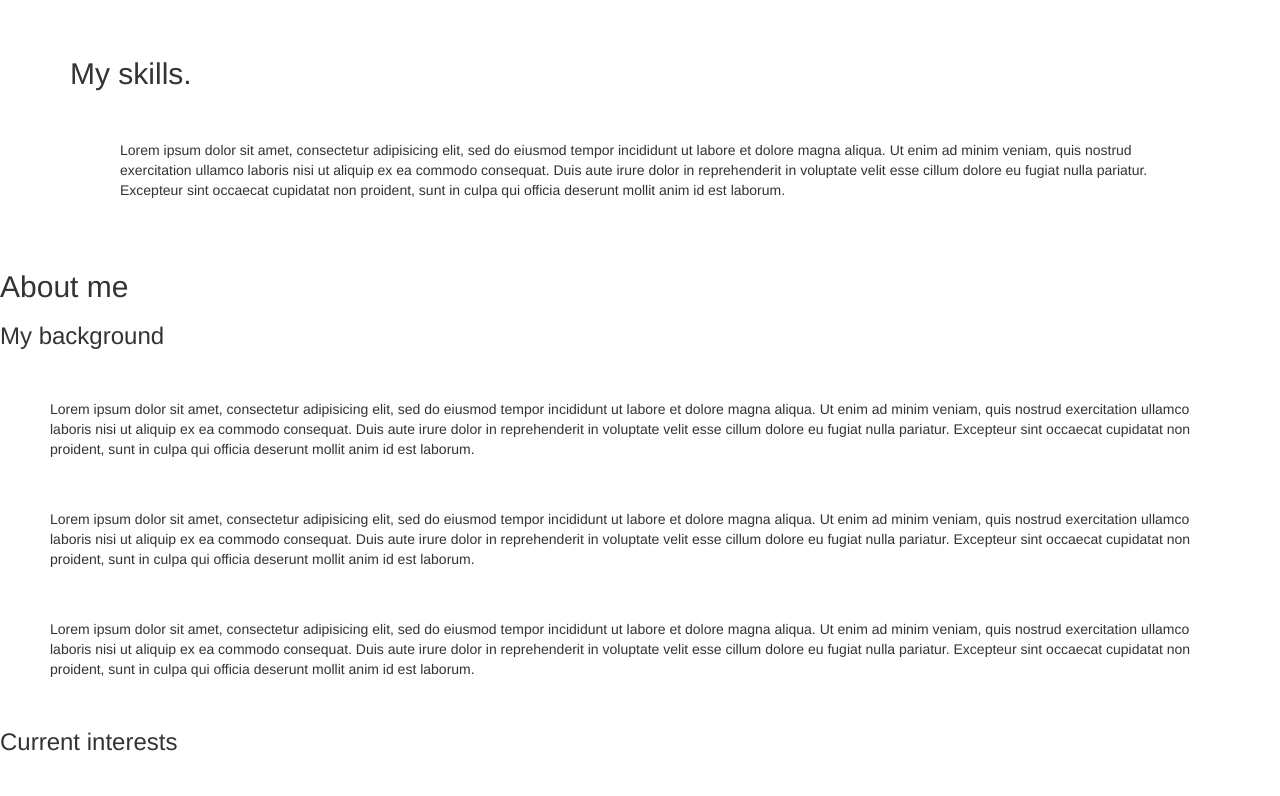
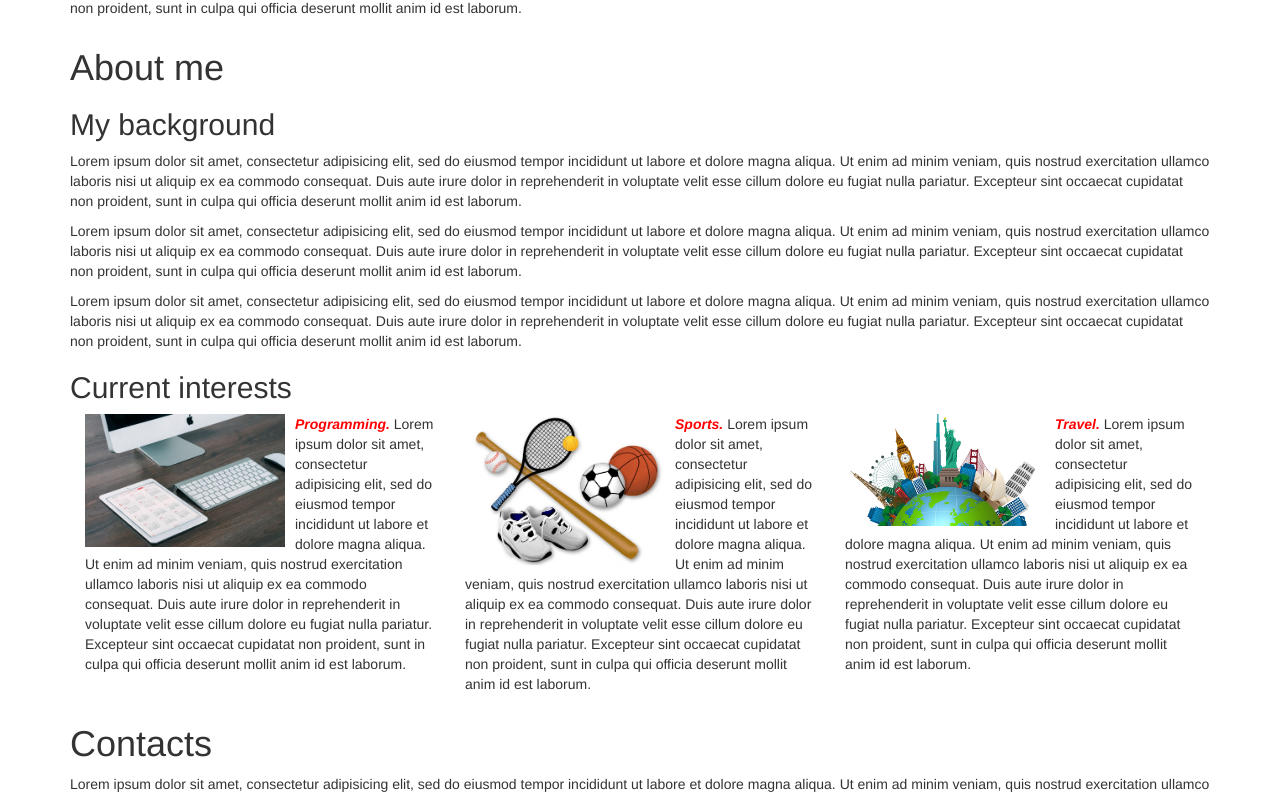
Before and after one commit to 21igor/Project1, a plain HTML site: page index.html in a window 1280 px wide. Shown: the part 1094-1890 px from the top of the page. Drawn offline with nearby package versions, Linux system fonts and the light colour scheme.

Commit message:
commit #8. Add small photos with floats

```diff
--- a/css/my-styles.css
+++ b/css/my-styles.css
@@ -1,3 +1,6 @@
+.my-navbar {
+  padding-right: 15px;
+}
 #portfolio img {
   float:left;
 }
@@ -6,9 +9,22 @@
   padding: 50px;
   text-align: center;
 }
-p {
-  margin: 50px;
-}
 .item p {
   font-size: 0.9em;
 }
+.column {
+  width: 400px;
+  float: left;
+}
+
+.cur-int img {
+  width: 200px;
+  float:left;
+  margin-right: 10px;
+}
+
+.special {
+  color: red;
+  font-style: italic;
+  font-weight: bold;
+}
--- a/index.html
+++ b/index.html
@@ -12,7 +12,7 @@
 
   <body>
     <div class="navbar navbar-inverse navbar-fixed-top">
-      <div class="my-menu">
+      <div class="container">
         <button type="button" class="navbar-toggle" data-toggle="collapse" data-target=".navbar-collapse">
           <span class="icon-bar"></span>
           <span class="icon-bar"></span>
@@ -20,8 +20,9 @@
         </button>
       </div>
        <a class="navbar-brand text-muted" href="#">Igor Seleznov</a>
+
        <div class="collapse navbar-collapse">
-          <ul class="nav navbar-nav navbar-right">
+          <ul class="nav navbar-nav navbar-right my-navbar">
             <li class="active"><a href="#">Home</a></li>
             <li><a href="#">Portfolio</a></li>
             <li class="dropdown">
@@ -32,14 +33,13 @@
                 <li><a href="#">My future</a></li>
               </ul>
             </li>
-
             <li><a href="#">Contacts</a></li>
         </div>
     </div>
 
-    <section id="intro">
-      <img class=first-img src="img/bg1.jpg" alt="image of computer on the desk" />
-    </section>
+    <section1 id="intro" class="intro">
+
+    </section1>
 
     <section id="portfolio" class="container">
       <div class="headline">
@@ -119,9 +119,11 @@
       </p>
     </section>
 
-    <section id="about">
-      <h2>About me</h2>
-      <h3>My background</h3>
+    <section id="about" class="container">
+
+      <div class="">
+        <h1>About me</h1>
+        <h2>My background</h2>
         <p>
           Lorem ipsum dolor sit amet, consectetur adipisicing elit, sed do eiusmod tempor incididunt ut labore et dolore magna aliqua. Ut enim ad minim veniam, quis nostrud exercitation ullamco laboris nisi ut aliquip ex ea commodo consequat. Duis aute irure dolor in reprehenderit in voluptate velit esse cillum dolore eu fugiat nulla pariatur. Excepteur sint occaecat cupidatat non proident, sunt in culpa qui officia deserunt mollit anim id est laborum.
         </p>
@@ -131,19 +133,37 @@
         <p>
           Lorem ipsum dolor sit amet, consectetur adipisicing elit, sed do eiusmod tempor incididunt ut labore et dolore magna aliqua. Ut enim ad minim veniam, quis nostrud exercitation ullamco laboris nisi ut aliquip ex ea commodo consequat. Duis aute irure dolor in reprehenderit in voluptate velit esse cillum dolore eu fugiat nulla pariatur. Excepteur sint occaecat cupidatat non proident, sunt in culpa qui officia deserunt mollit anim id est laborum.
         </p>
-      <h3>Current interests</h3>
+      </div>
+
+      <div class="cur-int">
+        <h2>Current interests</h2>
+
+        <div class="col-md-4">
+          <img src="img/bg2.jpg" alt="Photo desk with computer on it" />
           <p>
-        Lorem ipsum dolor sit amet, consectetur adipisicing elit, sed do eiusmod tempor incididunt ut labore et dolore magna aliqua. Ut enim ad minim veniam, quis nostrud exercitation ullamco laboris nisi ut aliquip ex ea commodo consequat. Duis aute irure dolor in reprehenderit in voluptate velit esse cillum dolore eu fugiat nulla pariatur. Excepteur sint occaecat cupidatat non proident, sunt in culpa qui officia deserunt mollit anim id est laborum.
+            <span class="special">Programming. </span>Lorem ipsum dolor sit amet, consectetur adipisicing elit, sed do eiusmod tempor incididunt ut labore et dolore magna aliqua. Ut enim ad minim veniam, quis nostrud exercitation ullamco laboris nisi ut aliquip ex ea commodo consequat. Duis aute irure dolor in reprehenderit in voluptate velit esse cillum dolore eu fugiat nulla pariatur. Excepteur sint occaecat cupidatat non proident, sunt in culpa qui officia deserunt mollit anim id est laborum.
           </p>
+        </div>
+
+        <div class="col-md-4">
+          <img src="img/interest2.jpg" alt="Photo sports" />
           <p>
-        Lorem ipsum dolor sit amet, consectetur adipisicing elit, sed do eiusmod tempor incididunt ut labore et dolore magna aliqua. Ut enim ad minim veniam, quis nostrud exercitation ullamco laboris nisi ut aliquip ex ea commodo consequat. Duis aute irure dolor in reprehenderit in voluptate velit esse cillum dolore eu fugiat nulla pariatur. Excepteur sint occaecat cupidatat non proident, sunt in culpa qui officia deserunt mollit anim id est laborum.
-      </p>  <p>
-          Lorem ipsum dolor sit amet, consectetur adipisicing elit, sed do eiusmod tempor incididunt ut labore et dolore magna aliqua. Ut enim ad minim veniam, quis nostrud exercitation ullamco laboris nisi ut aliquip ex ea commodo consequat. Duis aute irure dolor in reprehenderit in voluptate velit esse cillum dolore eu fugiat nulla pariatur. Excepteur sint occaecat cupidatat non proident, sunt in culpa qui officia deserunt mollit anim id est laborum.
+            <span class="special">Sports. </span>Lorem ipsum dolor sit amet, consectetur adipisicing elit, sed do eiusmod tempor incididunt ut labore et dolore magna aliqua. Ut enim ad minim veniam, quis nostrud exercitation ullamco laboris nisi ut aliquip ex ea commodo consequat. Duis aute irure dolor in reprehenderit in voluptate velit esse cillum dolore eu fugiat nulla pariatur. Excepteur sint occaecat cupidatat non proident, sunt in culpa qui officia deserunt mollit anim id est laborum.
           </p>
+        </div>
+
+        <div class="col-md-4">
+          <img src="img/interest3.jpg" alt="Photo travel" />
+          <p>
+            <span class="special">Travel. </span>Lorem ipsum dolor sit amet, consectetur adipisicing elit, sed do eiusmod tempor incididunt ut labore et dolore magna aliqua. Ut enim ad minim veniam, quis nostrud exercitation ullamco laboris nisi ut aliquip ex ea commodo consequat. Duis aute irure dolor in reprehenderit in voluptate velit esse cillum dolore eu fugiat nulla pariatur. Excepteur sint occaecat cupidatat non proident, sunt in culpa qui officia deserunt mollit anim id est laborum.
+          </p>
+        </div>
+      </div>
+
     </section>
 
-    <section id="contacts">
-
+    <section class="container" id="contacts">
+      <h1>Contacts</h1>
       <p>
         Lorem ipsum dolor sit amet, consectetur adipisicing elit, sed do eiusmod tempor incididunt ut labore et dolore magna aliqua. Ut enim ad minim veniam, quis nostrud exercitation ullamco laboris nisi ut aliquip ex ea commodo consequat. Duis aute irure dolor in reprehenderit in voluptate velit esse cillum dolore eu fugiat nulla pariatur. Excepteur sint occaecat cupidatat non proident, sunt in culpa qui officia deserunt mollit anim id est laborum.
       </p>
```
Also changed, not shown: img/interest2.jpg (added), img/interest3.jpg (added), 1 other file. Lines whose indentation alone changed are shown as unchanged.
